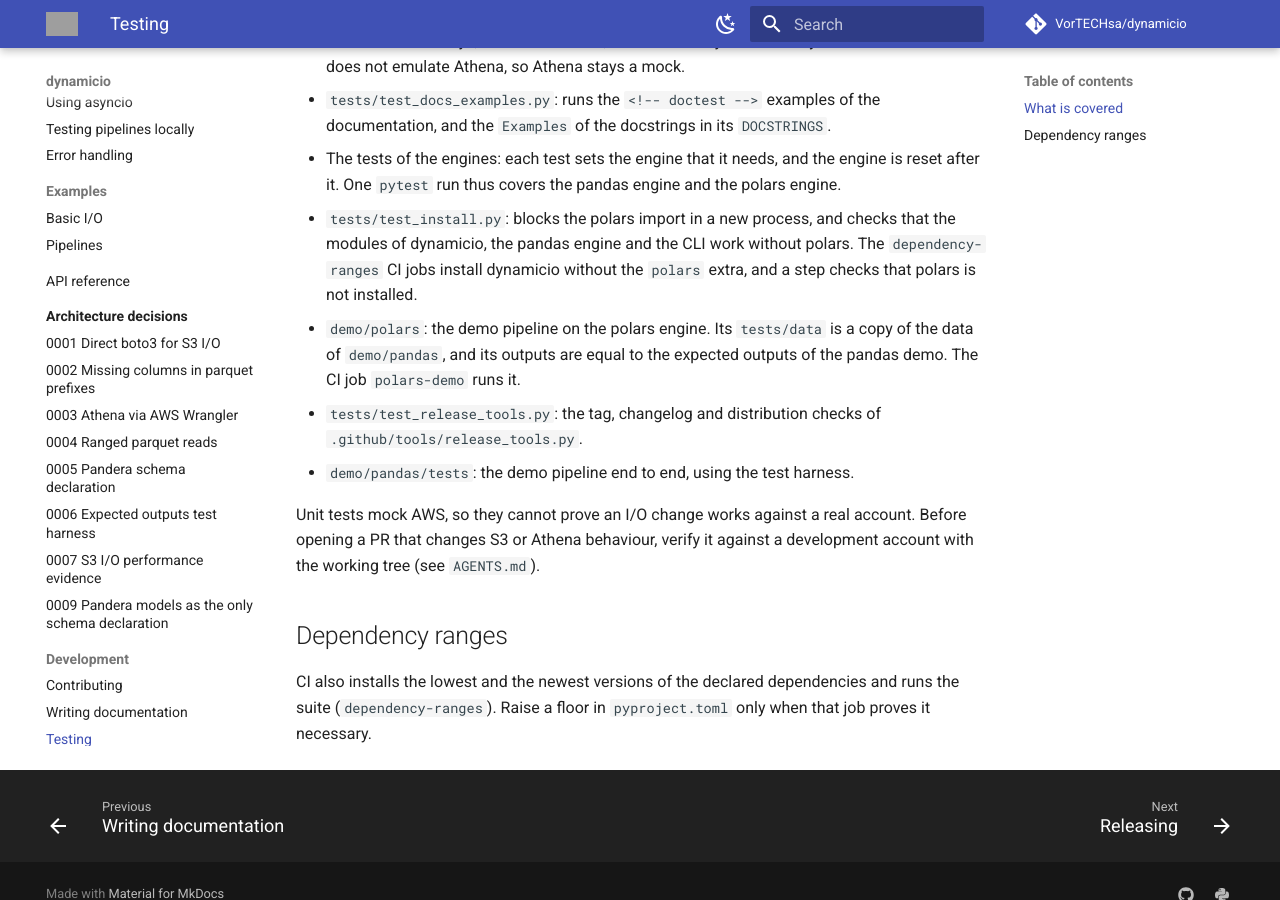
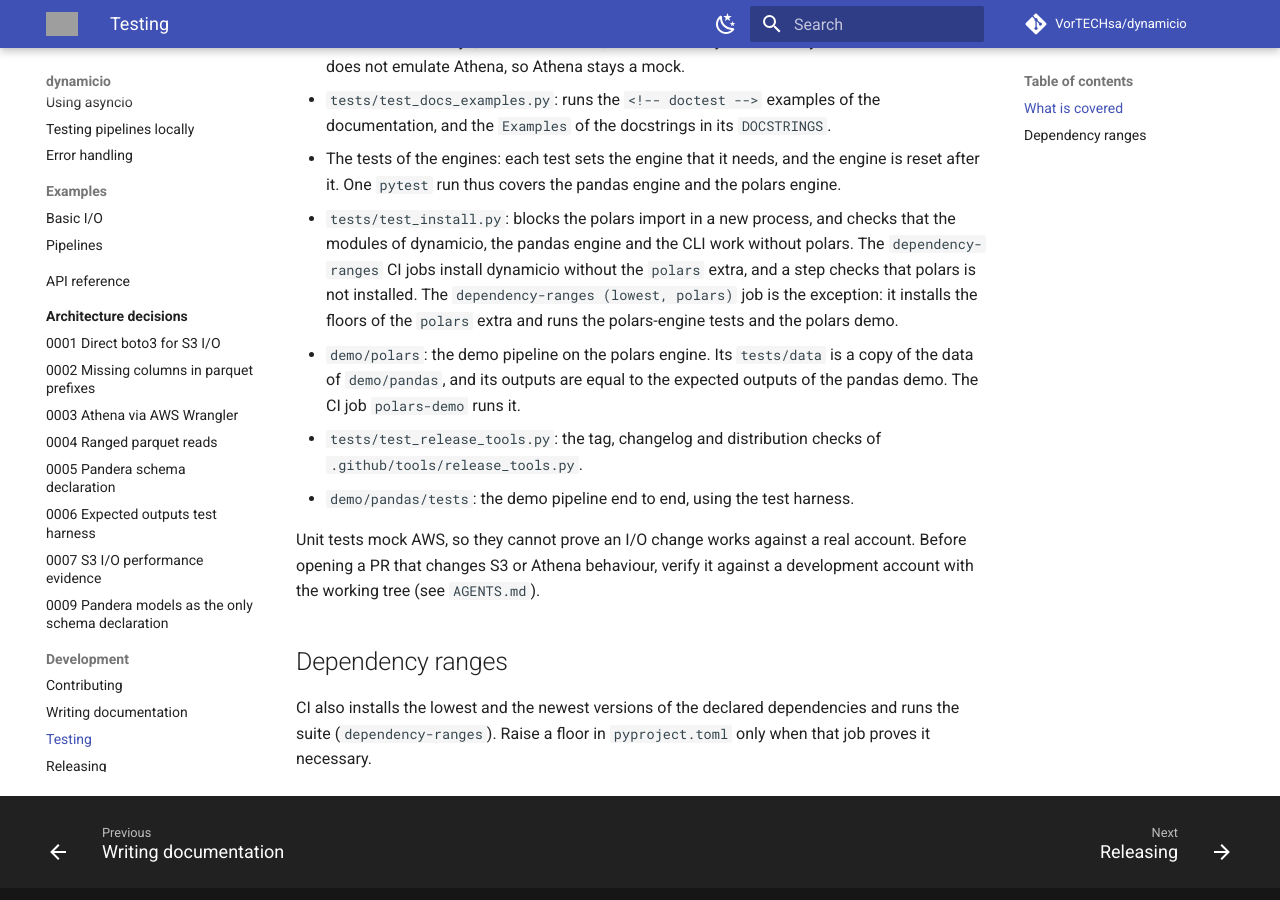
Before and after one commit to VorTECHsa/dynamicio, an MkDocs documentation site: the page built from docs/development/testing.md, in a window 1280 px wide and 900 px high, scrolled down 860 px. Built offline with MkDocs 1.6.1 and Material for MkDocs 9.7.7, drawn with Linux system fonts in a browser that asks for light colours; comment, search, counter and statistics services are not loaded; grey boxes are pictures that could not be loaded.

Commit message:
ci: prove the floors of the polars extra in a dependency-ranges job
The new dependency-ranges (lowest, polars) job installs dynamicio[polars] at the minimums (polars 2.1.0, pyarrow 25.0.0, pandera 0.34.1) and runs the suite and the polars demo. The demo test copies the config with copy.deepcopy, which pydantic 1 supports too.

```diff
--- a/docs/development/testing.md
+++ b/docs/development/testing.md
@@ -36,7 +36,7 @@ make generate-docs                          # strict documentation build
 - The tests of the engines: each test sets the engine that it needs, and the engine is reset after it. One `pytest` run thus covers the pandas engine
   and the polars engine.
 - `tests/test_install.py`: blocks the polars import in a new process, and checks that the modules of dynamicio, the pandas engine and the CLI
-  work without polars. The `dependency-ranges` CI jobs install dynamicio without the `polars` extra, and a step checks that polars is not installed.
+  work without polars. The `dependency-ranges` CI jobs install dynamicio without the `polars` extra, and a step checks that polars is not installed. The `dependency-ranges (lowest, polars)` job is the exception: it installs the floors of the `polars` extra and runs the polars-engine tests and the polars demo.
 - `demo/polars`: the demo pipeline on the polars engine. Its `tests/data` is a copy of the data of `demo/pandas`, and its outputs are equal to the
   expected outputs of the pandas demo. The CI job
   `polars-demo` runs it.
```
Also changed, not shown: AGENTS.md (+1 -1 lines), CHANGELOG.md (+1 -1 lines), 2 other files.
